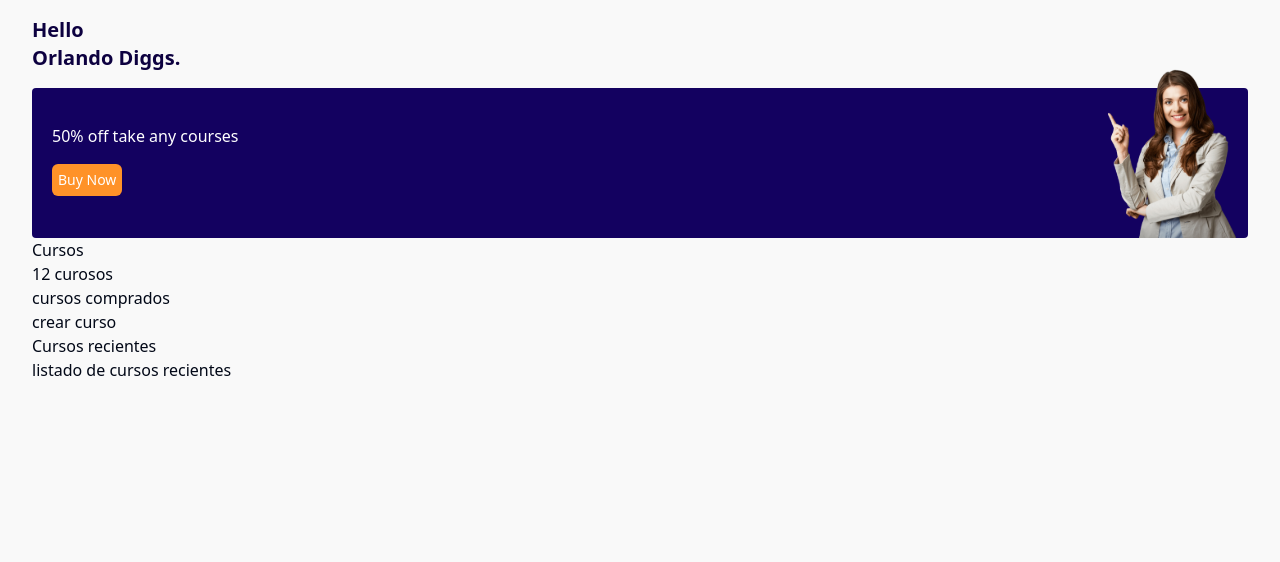
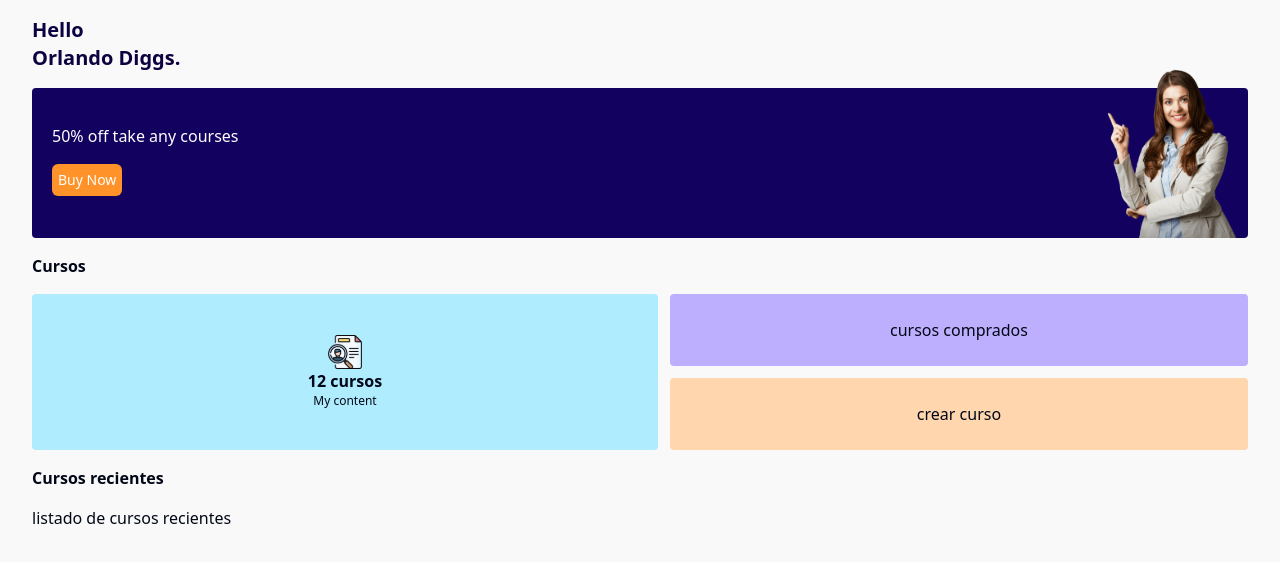
Before and after one commit to factoriaf5-p7/ui-uknow-stiinta, a React (Vite) app in the folder Front/: page /user in a window 1280 px wide. Shown: the top 562 px of the page. Built offline with nearby package versions, Linux system fonts and the light colour scheme.

Commit message:
estilos dashboard

```diff
--- a/Front/src/pages/UserDashboard.tsx
+++ b/Front/src/pages/UserDashboard.tsx
@@ -29,7 +29,7 @@ function UserDashboard() {
 
   return (
 
-    <section className="container  ">
+    <section className="container">
       <h1 className="text-dark text-xl font-semibold w-2/3 my-4 ">Hello<br></br> Orlando Diggs.</h1>
 
       <article className=" relative ">
@@ -40,17 +40,21 @@ function UserDashboard() {
         </div>
       </article>
 
-      <h2>Cursos</h2>
+      <h2 className="my-4 font-semibold">Cursos</h2>
 
-      <article>
-        <div>12 curosos</div>
-        <div>
-          <div>cursos comprados</div>
-          <div>crear curso</div>
+      <article className="flex gap-3 ">
+        <div className="flex-1 rounded-sm bg-blueLight p-6 grid place-content-center">
+          <img className="m-auto" src="../../public/icon-search.svg" alt="icon search" />
+          <h5 className="font-semibold text-center">12 cursos</h5>
+          <p className="text-center  text-xs">My content</p>
+          </div>
+        <div className="flex-1">
+          <div className="rounded-sm bg-purple p-6 mb-3 text-center">cursos comprados</div>
+          <div className="rounded-sm bg-orangeLight p-6 text-center">crear curso</div>
         </div>
       </article>
 
-      <h2>Cursos recientes</h2>
+      <h2 className="my-4 font-semibold">Cursos recientes</h2>
       <article>
         listado de cursos recientes
       </article>
--- a/Front/tailwind.config.js
+++ b/Front/tailwind.config.js
@@ -24,6 +24,9 @@ module.exports = {
         text: '#524B6B',
         dark: '#0D0140',
         orange: '#FF9228',
+        blueLight: '#AFECFE',
+        purple: '#BEAFFE',
+        orangeLight: '#FFD6AD',
         hero:'#524B6B',
         remember: '#AAA6B9',
         border: "hsl(var(--border))",
```
Also changed, not shown: Front/public/icon-search.svg (added).
